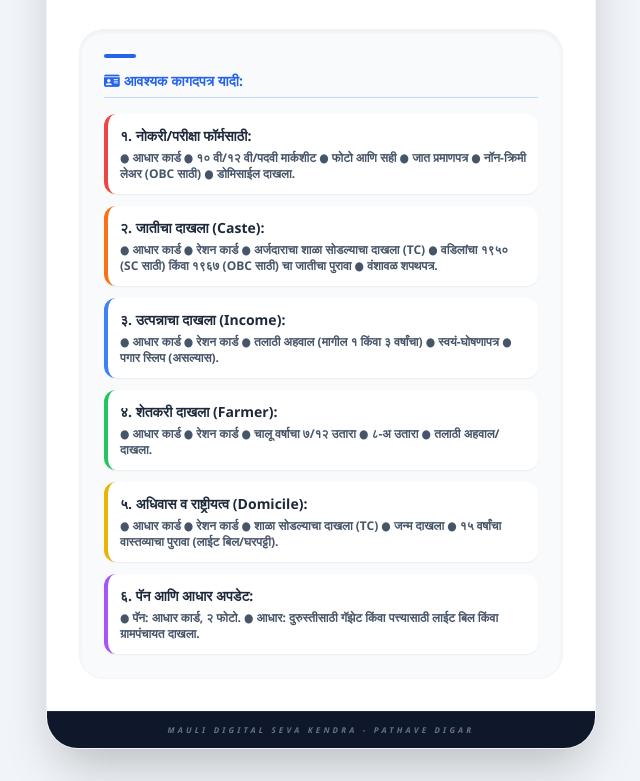
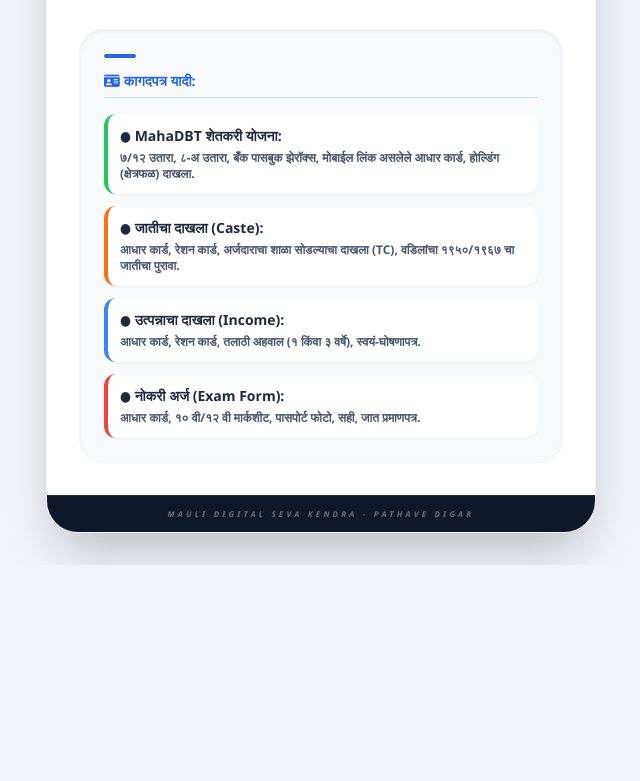
Before and after one commit to prashantbhoye098-droid/MAULI-DIGITAL-SEVA-KENDRA, a plain HTML site: page index.html in a window 1280 px wide. Shown: the part 807-1588 px from the top of the page, without its empty margins (319-959 px from the left). After the commit the page ends 1372 px from the top, so only its background shows below. Drawn offline with nearby package versions, Linux system fonts and the light colour scheme; a web font is replaced by a local one.

Commit message:
Add files via upload

```diff
--- a/index.html
+++ b/index.html
@@ -27,7 +27,7 @@
                 linear-gradient(to bottom, rgba(30, 58, 138, 0.04) 1px, transparent 1px);
         }
 
-        /* Forced Landscape Graphic for Mobile Portrait - Same to Same Design */
+        /* Forced Landscape Graphic for Mobile Portrait */
         .card-graphic {
             position: relative;
             width: 100%;
@@ -162,7 +162,7 @@
         </button>
     </div>
 
-    <!-- BACK PAGE: माहिती केंद्र डॅशबोर्ड (सर्व माहितीपूर्ण विभाग) -->
+    <!-- BACK PAGE: माहिती केंद्र डॅशबोर्ड -->
     <div class="w-full max-w-[550px] bg-white rounded-[1.2rem] md:rounded-[2rem] shadow-2xl overflow-hidden border border-slate-100 text-left">
         <div class="bg-gradient-to-r from-blue-900 to-indigo-900 p-4 md:p-5 flex items-center gap-4 text-white">
             <div class="bg-white/20 p-1.5 rounded-xl shadow-inner">
@@ -185,7 +185,7 @@
                     <i class="fas fa-briefcase text-orange-600 text-lg md:text-xl"></i>
                     <span class="text-[8px] md:text-[9px] font-black text-orange-900 uppercase text-center">सेवा मिळवा</span>
                 </button>
-                <button id="btn-tagline" onclick="showInfo('taglines')" class="flex flex-col items-center gap-2 p-2.5 md:p-4 rounded-xl bg-red-50 border border-red-100 transition-all active:scale-95 shadow-sm">
+                <button id="btn-tagline" onclick="showInfo('taglines')" class="flex flex-col items-center gap-2 p-2.5 md:p-4 rounded-xl bg-red-50 border border-red-100 hover:bg-red-100 transition-all active:scale-95 shadow-sm">
                     <i class="fas fa-bullhorn text-red-600 text-lg md:text-xl"></i>
                     <span class="text-[8px] md:text-[9px] font-black text-red-900 uppercase text-center">घोषवाक्ये</span>
                 </button>
@@ -202,7 +202,7 @@
             <!-- माहिती प्रदर्शन क्षेत्र -->
             <div id="infoDisplayContainer" class="bg-slate-50 rounded-[1.5rem] p-4 md:p-6 min-h-[250px] border border-slate-100 relative overflow-hidden shadow-inner info-container text-left">
                 <div id="infoContent" class="text-[13px] md:text-[14px] text-slate-700 leading-relaxed font-semibold transition-opacity duration-200">
-                    <!-- JavaScript द्वारे माहिती येथे लोड होईल -->
+                    <!-- JavaScript लोड करेल -->
                 </div>
             </div>
         </div>
@@ -212,7 +212,7 @@
         </div>
     </div>
 
-    <!-- Booking Modal (नोंदणी खिडकी) -->
+    <!-- Booking Modal -->
     <div id="bookingModal" class="fixed inset-0 z-[100] hidden flex items-center justify-center p-4">
         <div class="absolute inset-0 modal-overlay" onclick="closeBooking()"></div>
         <div class="bg-white w-full max-w-md rounded-3xl overflow-hidden shadow-2xl relative z-10 animate-in zoom-in duration-200">
@@ -229,13 +229,13 @@
                 <div>
                     <label class="text-[10px] uppercase font-bold text-slate-400">हवी असलेली सेवा निवडा</label>
                     <select id="sub-service-select" class="w-full p-3 border rounded-xl focus:outline-none focus:ring-2 focus:ring-blue-500 transition-all bg-white appearance-none cursor-pointer text-sm">
-                        <!-- पर्याय JavaScript द्वारे लोड होतील -->
+                        <!-- पर्याय लोड होतील -->
                     </select>
                 </div>
 
                 <div class="bg-blue-50 p-3 rounded-xl border border-blue-100 flex items-start gap-3 text-left">
                     <i class="fas fa-info-circle text-blue-600 mt-1"></i>
-                    <p class="text-[10px] text-blue-800 leading-snug">पुढील बटण दाबल्यावर WhatsApp उघडेल. तिथे तुम्हाला आवश्यक कागदपत्रे (Documents) जोडावी लागतील.</p>
+                    <p class="text-[10px] text-blue-800 leading-snug">पुढील बटण दाबल्यावर WhatsApp उघडेल. तिथे तुम्हाला आवश्यक कागदपत्रे (Documents) पाठवावी लागतील.</p>
                 </div>
 
                 <button onclick="sendToWhatsApp()" class="w-full bg-green-600 text-white py-3.5 rounded-xl font-black text-sm shadow-lg hover:bg-green-700 active:scale-95 transition-all flex items-center justify-center gap-3">
@@ -253,46 +253,38 @@
 
         let currentCategory = "";
 
-        // सर्व सेवांचे मॅपिंग - बॅक पेजसाठी पूर्ण केले आहे
         const serviceMap = {
             "शासकीय दाखले": ["जातीचा दाखला", "उत्पन्नाचा दाखला", "शेतकरी दाखला", "नॅशनॅलिटी दाखला", "नॉन-क्रिमी लेअर", "EWS दाखला", "अधिवास दाखला"],
-            "नोकरी फॉर्म अर्ज": ["पोलीस भरती (Police Bharti)", "सैन्य भरती (Agniveer)", "MPSC / UPSC अर्ज", "शिक्षक भरती (TET/TAIT)", "ZP / नगरपालिका भरती", "रेल्वे भरती", "बँक भरती (IBPS)"],
+            "MahaDBT शेतकरी योजना": ["ट्रॅक्टर अनुदान", "विहीर अनुदान", "सिंचन साधने (ठिबक/तुषार)", "कृषी अवजारे अनुदान", "शेततळे अस्तरीकरण", "फळबाग लागवड", "कांदा चाळ योजना"],
+            "नोकरी फॉर्म अर्ज": ["पोलीस भरती", "सैन्य भरती", "MPSC / UPSC अर्ज", "शिक्षक भरती (TET)", "रेल्वे भरती", "बँक भरती (IBPS)"],
             "शैक्षणिक सेवा": ["महाडीबीटी स्कॉलरशिप", "बोर्ड परीक्षा फॉर्म", "शालेय प्रवेश अर्ज (RTE)", "गॅझेट नाव बदल", "निकाल प्रिंट"],
-            "शेतकरी सेवा": ["पिक विमा (Crop Insurance)", "७/१२ आणि ८-अ उतारा", "फेरफार नक्कल", "पीएम किसान नोंदणी", "विहीर/शेततळे योजना", "ड्रिप अनुदान"],
-            "आरटीओ सेवा": ["लर्निंग लायसन्स", "परमनंट लायसन्स", "लायसन्स रिन्यूवल", "गाडीचा विमा (Insurance)", "RTO टॅक्स भरणा"],
-            "पॅन/आधार सेवा": ["नवीन पॅन कार्ड", "पॅन कार्ड दुरुस्ती", "आधार कार्ड अपडेट", "मोबाईल नंबर लिंक", "आधार पत्ता बदल"]
+            "शेतकरी सेवा": ["पिक विमा (Crop Insurance)", "७/१२ आणि ८-अ उतारा", "फेरफार नक्कल", "पीएम किसान नोंदणी"],
+            "आरटीओ सेवा": ["लर्निंग लायसन्स", "परमनंट लायसन्स", "गाडीचा विमा", "RTO टॅक्स भरणा"],
+            "पॅन/आधार सेवा": ["नवीन पॅन कार्ड", "पॅन दुरुस्ती", "आधार कार्ड अपडेट", "मोबाईल नंबर लिंक"]
         };
 
         const data = {
             docs: `
                 <div class="space-y-4 text-left">
                     <h3 class="text-blue-600 font-black border-b border-blue-200 pb-1 flex items-center gap-1">
-                        <i class="fas fa-id-card"></i> आवश्यक कागदपत्र यादी:
+                        <i class="fas fa-id-card"></i> कागदपत्र यादी:
                     </h3>
                     <div class="space-y-3">
-                        <div class="bg-white p-3 rounded-xl border-l-4 border-red-500 shadow-sm">
-                            <p class="font-black text-slate-800 text-[12px] md:text-sm">१. नोकरी/परीक्षा फॉर्मसाठी:</p>
-                            <p class="text-[11px] md:text-xs text-slate-600 mt-1 leading-relaxed">● आधार कार्ड ● १० वी/१२ वी/पदवी मार्कशीट ● फोटो आणि सही ● जात प्रमाणपत्र ● नॉन-क्रिमी लेअर (OBC साठी) ● डोमिसाईल दाखला.</p>
+                        <div class="bg-white p-3 rounded-xl border-l-4 border-green-500 shadow-sm">
+                            <p class="font-black text-slate-800 text-[12px] md:text-sm">● MahaDBT शेतकरी योजना:</p>
+                            <p class="text-[11px] md:text-xs text-slate-600 mt-1 leading-relaxed">७/१२ उतारा, ८-अ उतारा, बँक पासबुक झेरॉक्स, मोबाईल लिंक असलेले आधार कार्ड, होल्डिंग (क्षेत्रफळ) दाखला.</p>
                         </div>
                         <div class="bg-white p-3 rounded-xl border-l-4 border-orange-500 shadow-sm">
-                            <p class="font-black text-slate-800 text-[12px] md:text-sm">२. जातीचा दाखला (Caste):</p>
-                            <p class="text-[11px] md:text-xs text-slate-600 mt-1 leading-relaxed">● आधार कार्ड ● रेशन कार्ड ● अर्जदाराचा शाळा सोडल्याचा दाखला (TC) ● वडिलांचा १९५० (SC साठी) किंवा १९६७ (OBC साठी) चा जातीचा पुरावा ● वंशावळ शपथपत्र.</p>
+                            <p class="font-black text-slate-800 text-[12px] md:text-sm">● जातीचा दाखला (Caste):</p>
+                            <p class="text-[10px] md:text-xs text-slate-600 mt-1 leading-relaxed">आधार कार्ड, रेशन कार्ड, अर्जदाराचा शाळा सोडल्याचा दाखला (TC), वडिलांचा १९५०/१९६७ चा जातीचा पुरावा.</p>
                         </div>
                         <div class="bg-white p-3 rounded-xl border-l-4 border-blue-500 shadow-sm">
-                            <p class="font-black text-slate-800 text-[12px] md:text-sm">३. उत्पन्नाचा दाखला (Income):</p>
-                            <p class="text-[11px] md:text-xs text-slate-600 mt-1 leading-relaxed">● आधार कार्ड ● रेशन कार्ड ● तलाठी अहवाल (मागील १ किंवा ३ वर्षांचा) ● स्वयं-घोषणापत्र ● पगार स्लिप (असल्यास).</p>
+                            <p class="font-black text-slate-800 text-[12px] md:text-sm">● उत्पन्नाचा दाखला (Income):</p>
+                            <p class="text-[11px] md:text-xs text-slate-600 mt-1 leading-relaxed">आधार कार्ड, रेशन कार्ड, तलाठी अहवाल (१ किंवा ३ वर्षे), स्वयं-घोषणापत्र.</p>
                         </div>
-                        <div class="bg-white p-3 rounded-xl border-l-4 border-green-500 shadow-sm">
-                            <p class="font-black text-slate-800 text-[12px] md:text-sm">४. शेतकरी दाखला (Farmer):</p>
-                            <p class="text-[11px] md:text-xs text-slate-600 mt-1 leading-relaxed">● आधार कार्ड ● रेशन कार्ड ● चालू वर्षाचा ७/१२ उतारा ● ८-अ उतारा ● तलाठी अहवाल/दाखला.</p>
-                        </div>
-                        <div class="bg-white p-3 rounded-xl border-l-4 border-yellow-500 shadow-sm">
-                            <p class="font-black text-slate-800 text-[12px] md:text-sm">५. अधिवास व राष्ट्रीयत्व (Domicile):</p>
-                            <p class="text-[11px] md:text-xs text-slate-600 mt-1 leading-relaxed">● आधार कार्ड ● रेशन कार्ड ● शाळा सोडल्याचा दाखला (TC) ● जन्म दाखला ● १५ वर्षांचा वास्तव्याचा पुरावा (लाईट बिल/घरपट्टी).</p>
-                        </div>
-                        <div class="bg-white p-3 rounded-xl border-l-4 border-purple-500 shadow-sm">
-                            <p class="font-black text-slate-800 text-[12px] md:text-sm">६. पॅन आणि आधार अपडेट:</p>
-                            <p class="text-[11px] md:text-xs text-slate-600 mt-1 leading-relaxed">● <strong>पॅन:</strong> आधार कार्ड, २ फोटो. ● <strong>आधार:</strong> दुरुस्तीसाठी गॅझेट किंवा पत्त्यासाठी लाईट बिल किंवा ग्रामपंचायत दाखला.</p>
+                        <div class="bg-white p-3 rounded-xl border-l-4 border-red-500 shadow-sm">
+                            <p class="font-black text-slate-800 text-[12px] md:text-sm">● नोकरी अर्ज (Exam Form):</p>
+                            <p class="text-[11px] md:text-xs text-slate-600 mt-1 leading-relaxed">आधार कार्ड, १० वी/१२ वी मार्कशीट, पासपोर्ट फोटो, सही, जात प्रमाणपत्र.</p>
                         </div>
                     </div>
                 </div>
@@ -303,6 +295,10 @@
                         <i class="fas fa-hand-holding-heart"></i> ऑनलाइन सेवा मिळवा:
                     </h3>
                     <div class="grid grid-cols-1 gap-2.5">
+                        <div class="bg-white p-3 rounded-xl shadow-sm border border-green-100 flex justify-between items-center">
+                            <div><p class="font-black text-green-800 text-xs">🚜 MahaDBT शेतकरी योजना</p><p class="text-[9px] text-slate-500 leading-tight">ट्रॅक्टर, विहीर, सिंचन संच व अवजारे अनुदान अर्ज.</p></div>
+                            <button onclick="openBooking('MahaDBT शेतकरी योजना')" class="bg-green-600 text-white px-3 py-1.5 rounded-lg text-[10px] font-bold active:scale-95 shadow-md">Apply</button>
+                        </div>
                         <div class="bg-white p-3 rounded-xl shadow-sm border border-red-100 flex justify-between items-center">
                             <div><p class="font-black text-red-800 text-xs">📝 नोकरी फॉर्म अर्ज</p><p class="text-[9px] text-slate-500">पोलीस, आर्मी, MPSC, ZP भरती अर्ज.</p></div>
                             <button onclick="openBooking('नोकरी फॉर्म अर्ज')" class="bg-red-600 text-white px-3 py-1.5 rounded-lg text-[10px] font-bold active:scale-95 shadow-md">Apply</button>
@@ -312,16 +308,8 @@
                             <button onclick="openBooking('शासकीय दाखले')" class="bg-blue-600 text-white px-3 py-1.5 rounded-lg text-[10px] font-bold active:scale-95 shadow-md">Apply</button>
                         </div>
                         <div class="bg-white p-3 rounded-xl shadow-sm border border-slate-100 flex justify-between items-center">
-                            <div><p class="font-black text-green-800 text-xs">🚜 शेती विषयक सेवा</p><p class="text-[9px] text-slate-500">पिक विमा, ७/१२, पीएम किसान नोंदणी.</p></div>
-                            <button onclick="openBooking('शेतकरी सेवा')" class="bg-green-600 text-white px-3 py-1.5 rounded-lg text-[10px] font-bold active:scale-95 shadow-md">Apply</button>
-                        </div>
-                        <div class="bg-white p-3 rounded-xl shadow-sm border border-slate-100 flex justify-between items-center">
                             <div><p class="font-black text-blue-700 text-xs">🎓 शैक्षणिक सेवा</p><p class="text-[9px] text-slate-500">स्कॉलरशिप, बोर्ड फॉर्म, RTE प्रवेश.</p></div>
                             <button onclick="openBooking('शैक्षणिक सेवा')" class="bg-blue-500 text-white px-3 py-1.5 rounded-lg text-[10px] font-bold active:scale-95 shadow-md">Apply</button>
-                        </div>
-                        <div class="bg-white p-3 rounded-xl shadow-sm border border-slate-100 flex justify-between items-center">
-                            <div><p class="font-black text-red-700 text-xs">🚗 आरटीओ सेवा</p><p class="text-[9px] text-slate-500">लायसन्स, विमा, टॅक्स, गाडी ट्रान्सफर.</p></div>
-                            <button onclick="openBooking('आरटीओ सेवा')" class="bg-red-500 text-white px-3 py-1.5 rounded-lg text-[10px] font-bold active:scale-95 shadow-md">Apply</button>
                         </div>
                         <div class="bg-white p-3 rounded-xl shadow-sm border border-slate-100 flex justify-between items-center">
                             <div><p class="font-black text-yellow-800 text-xs">💳 पॅन व आधार सेवा</p><p class="text-[9px] text-slate-500">नवीन पॅन, आधार दुरुस्ती, मोबाईल लिंक.</p></div>
@@ -345,15 +333,12 @@
                         <li class="bg-white p-3 rounded-xl border-l-4 border-blue-500 shadow-sm italic font-bold text-slate-700 text-xs md:text-sm">
                             "तंत्रज्ञान नवे, विश्वास जुना... सेवेसाठी सदैव तत्पर आम्ही पुन्हा पुन्हा!"
                         </li>
-                        <li class="bg-white p-3 rounded-xl border-l-4 border-green-500 shadow-sm italic font-bold text-slate-700 text-xs md:text-sm">
-                            "तुमचा विश्वास, आमची जबाबदारी. पठावे दिगर मधील आधुनिक डिजिटल वारी!"
-                        </li>
                     </ul>
                 </div>
             `,
             timings: `
                 <div class="space-y-4 text-left">
-                    <h3 class="text-green-600 font-black border-b border-green-200 pb-1 flex items-center gap-1">
+                    <h3 class="text-green-600 font-black border-b border-green-200 pb-1 flex items-center gap-1 text-left">
                         <i class="fas fa-clock text-green-600"></i> कामाची वेळ:
                     </h3>
                     <div class="bg-white p-5 rounded-2xl shadow-md border border-slate-100 space-y-3">
@@ -430,7 +415,7 @@
                 alert("कृपया तुमचे नाव लिहा!");
                 return;
             }
-            const msg = encodeURIComponent(`✨ *नवीन सेवा अर्ज* ✨\n👤 *नाव:* ${name}\n🛠️ *निवडलेली सेवा:* ${subService}\n📂 *विभाग:* ${currentCategory}\n\nनमस्कार प्रशांत सर, मला वरील सेवेचा लाभ घ्यायचा आहे. आवश्यक कागदपत्रे मी आता पाठवत आहे.`);
+            const msg = encodeURIComponent(`✨ *नवीन सेवा नोंदणी* ✨\n👤 *नाव:* ${name}\n🛠️ *निवडलेली सेवा:* ${subService}\n📂 *विभाग:* ${currentCategory}\n\nनमस्कार प्रशांत सर, मला वरील सेवेचा लाभ घ्यायचा आहे. आवश्यक कागदपत्रे मी आता पाठवत आहे.`);
             window.open(`https://wa.me/917083034607?text=${msg}`, '_blank');
             closeBooking();
         }
```
